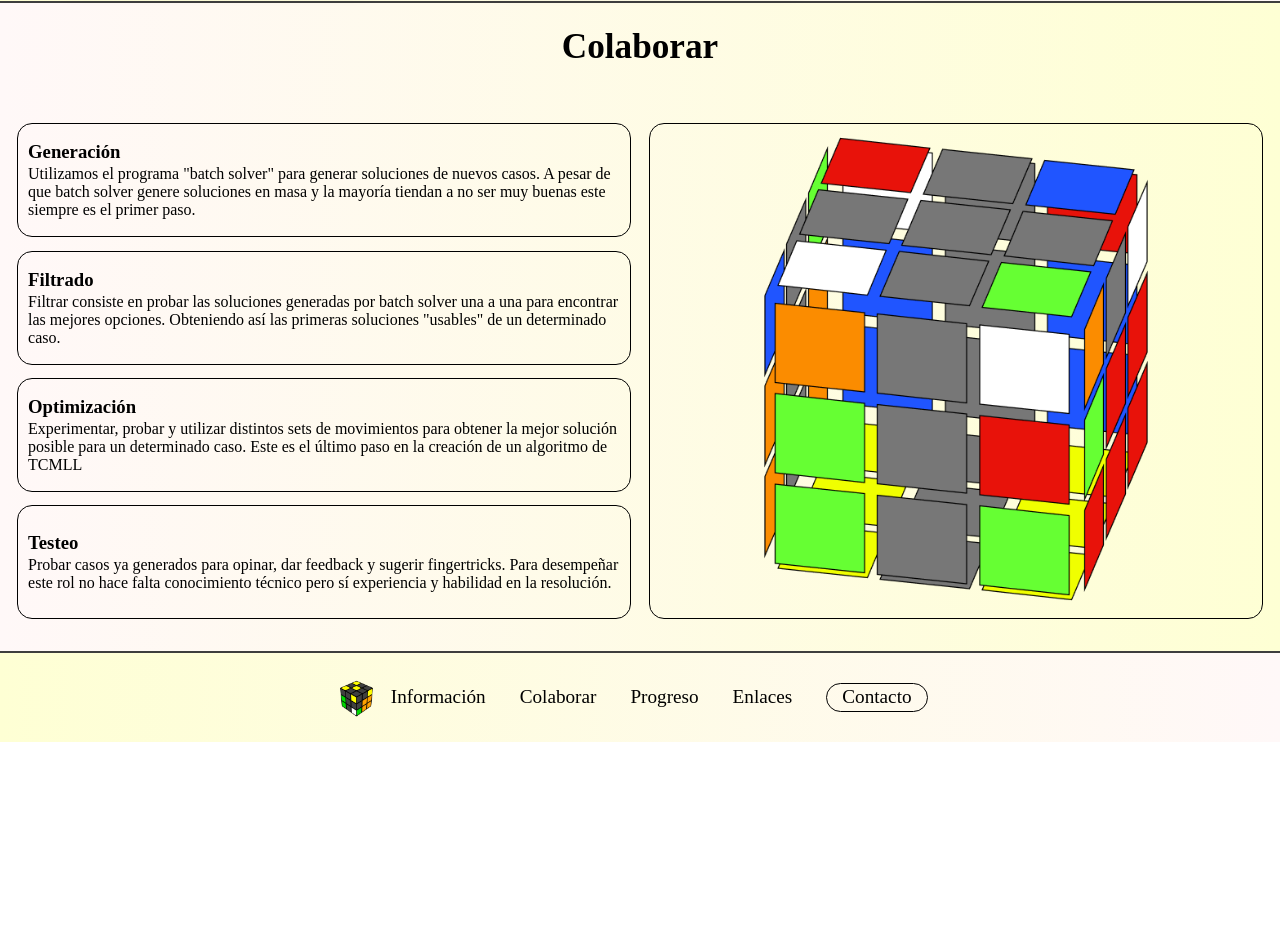
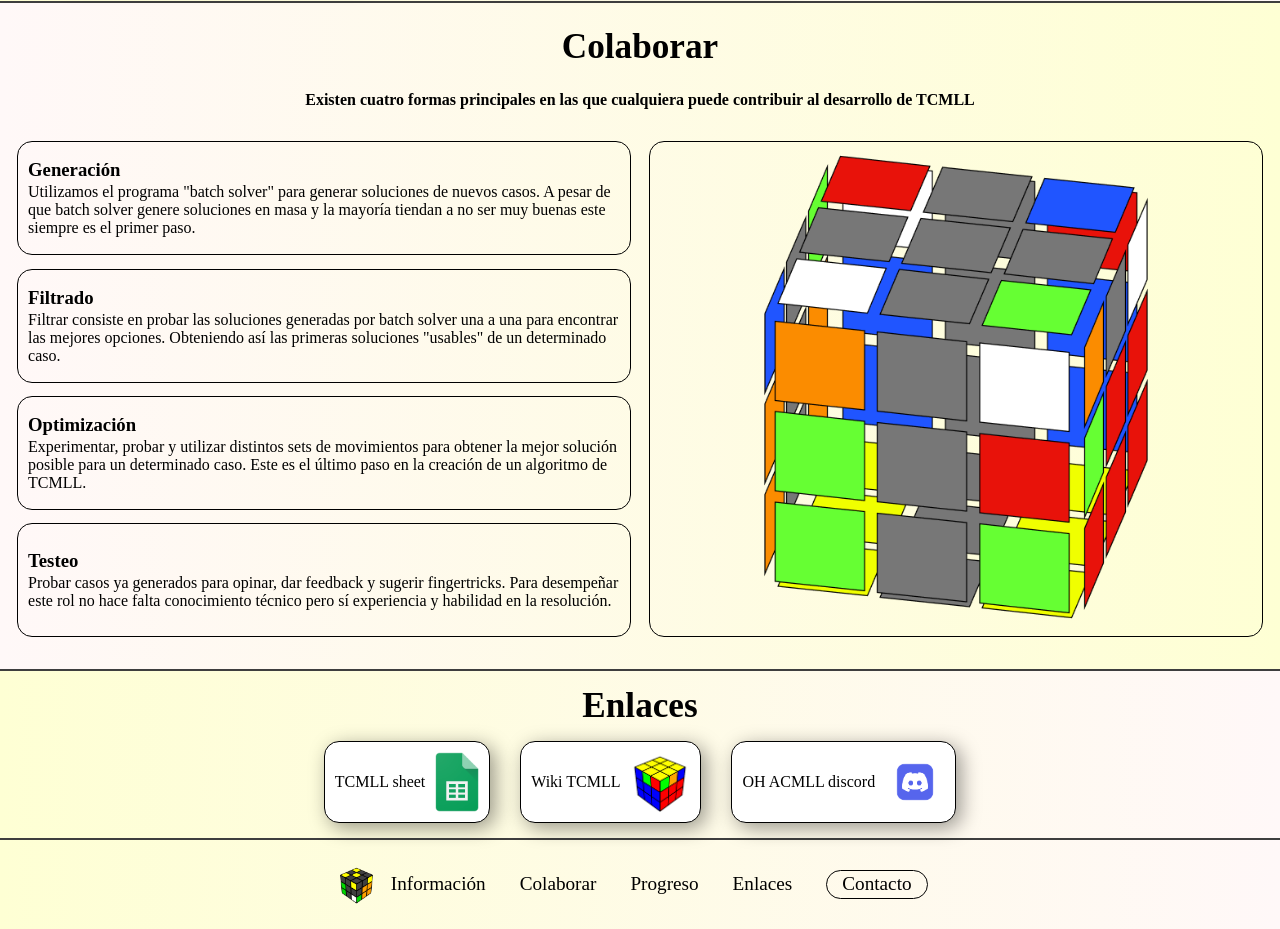
Before and after one commit to AlvaroGonzalezVizuete/lnd_ProyectoWeb, a plain HTML site: page index.html in a window 1280 px wide. Shown: the part 2070-2999 px from the top of the page. Before the commit the page ends 2812 px from the top, so only its background shows below. Drawn offline with Linux system fonts and the light colour scheme; a web font is replaced by a local one.

Commit message:
Trabajo de clase 5/2/26

```diff
--- a/CSS/styles.css
+++ b/CSS/styles.css
@@ -11,6 +11,17 @@
 body {background-image: linear-gradient(90deg, #feffd4, #fff8f8);}
 
 
+@keyframes dark_hover {
+    100%{
+        background-color: rgb(47, 47, 47);
+        color: #fafbed;
+    }
+}
+@keyframes dark_hover_font {
+    100%{
+        color: #fafbed;;
+    }
+}
 
 nav {
     display: flex;
@@ -69,13 +80,16 @@ nav img{
         background-color: rgb(230, 255, 255);
     }
 }
-.nav_contacto:hover {
-   animation: 0.5s contacto_hover forwards ease-in-out;
-}
 .nav_contacto a{
     text-decoration: none;
     color: black;
     font-size: 1.4em;
+}
+.nav_contacto:hover {
+   animation: 0.5s dark_hover forwards;
+}
+.nav_contacto a:hover {
+    animation: 0.5s dark_hover_font  forwards;
 }
 .menu_icon{
     display: none;
@@ -266,14 +280,8 @@ td, th {
     border: solid 1px black;
     text-align: left;
 }
-@keyframes colaborar_hover {
-    100%{
-        background-color: rgb(47, 47, 47);
-        color: #fafbed;
-    }
-}
 .colaborar_element:hover {
-    animation: colaborar_hover 0.5s forwards;
+    animation: dark_hover 0.5s forwards;
 }
 .colaborar_element h3 {
     text-align: left;
@@ -282,6 +290,35 @@ td, th {
 .colaborar_element p {
     margin: 10px;
     margin-top: 2px;
+}
+
+#enlaces h2 {
+    margin-top: 15px;
+}
+.enlaces_container {
+    display: flex;
+    justify-content: center;
+}
+.enlaces_element {
+    display: flex;
+    align-items: center;
+    background-color: white;
+    border: solid 1px black;
+    border-radius: 15px;
+    margin: 15px;
+    box-shadow: 5px 5px 20px rgba(0, 0, 0, 0.4);
+}
+.enlaces_element:hover {
+    animation: dark_hover 0.5s forwards;
+}
+.enlaces_element a {
+    margin-left: 10px;
+    text-decoration: none;
+    color: black;
+}
+.enlaces_element img {
+    height: 10vh;
+    padding: 10px;
 }
 
 .small_separator{
--- a/index.html
+++ b/index.html
@@ -6,6 +6,7 @@
     <meta name="keywords" content="tcmll, roux, rubik's cube">
     <meta name="author" content="Álvaro González Vizuete">
     <title>TCMLL</title>
+    <link rel="icon" type="image/x-icon" href="Images/tcmll_representation.png">
     <link rel="stylesheet" href="CSS/styles.css">
 </head>
 <body>
@@ -18,9 +19,11 @@
             <a href="#informacion">Información</a>
             <a href="#colaborar">Colaborar</a>
             <a href="#progreso">Progreso</a>
-            <a href="">Enlaces</a>
+            <a href="#enlaces">Enlaces</a>
         </div>
-        <div class="nav_contacto"><a href="">Contacto</a></div>
+        <div class="nav_contacto">
+            <a href="">Contacto</a>
+        </div>
         <div class="menu_icon">
             <div class="menu_icon_bar"></div>
             <div class="menu_icon_bar"></div>
@@ -52,7 +55,7 @@
                     Además, con una letra y un número adicional se especifíca el caso concreto, por ejemplo: TCMLL 1a-3B.
                 </p>
                 <p class="italic">
-                    Más información en la sección <a href="">enlaces</a>
+                    Más información en la sección <a href="#enlaces">enlaces</a>
                 </p>
             </div>
             <img src="Images/tcmll_notacion.png" alt="tcmll notacion">
@@ -166,6 +169,7 @@
     <hr>
     <section id="colaborar">
         <h2>Colaborar</h2>
+        <h4>Existen cuatro formas principales en las que cualquiera puede contribuir al desarrollo de TCMLL</h4>
         <div id="colaborar_container">
             <div class="colaborar_options">
                 <div class="colaborar_element">
@@ -178,7 +182,7 @@
                 </div>
                 <div class="colaborar_element">
                     <h3>Optimización</h3>
-                    <p>Experimentar, probar y utilizar distintos sets de movimientos para obtener la mejor solución posible para un determinado caso. Este es el último paso en la creación de un algoritmo de TCMLL</p>
+                    <p>Experimentar, probar y utilizar distintos sets de movimientos para obtener la mejor solución posible para un determinado caso. Este es el último paso en la creación de un algoritmo de TCMLL.</p>
                 </div>
                 <div class="colaborar_element">
                     <h3>Testeo</h3>
@@ -193,13 +197,32 @@
     </section>
 
     <hr>
+    <section id="enlaces">
+        <h2>Enlaces</h2>
+        <div class="enlaces_container">
+            <div class="enlaces_element">
+                <a href="https://docs.google.com/spreadsheets/d/1ucLxYATDLN82UuJuEaDLFuKhaVHlKUaqicId2_LNISA/edit" target="_blank">TCMLL sheet</a>
+                <img src="Images/sheet_link.png" alt="google sheets logo">
+            </div>
+            <div class="enlaces_element">
+                <a href="https://www.speedsolving.com/wiki/index.php?title=TCMLL" target="_blank">Wiki TCMLL</a>
+                <img src="Images/wiki_link.png" alt="speedsolving wiki logo">
+            </div>
+            <div class="enlaces_element">
+                <a href="" target="_blank">OH ACMLL discord</a>
+                <img src="Images/discord_link.png" alt="discord logo">
+            </div>
+        </div>
+    </section>
+
+    <hr>
     <footer>
         <img src="Images/tcmll_representation.png" alt="tcmll representation">
         <ul>
             <li><a href="#informacion">Información</a></li>
             <li><a href="#colaborar">Colaborar</a></li>
             <li><a href="#progreso">Progreso</a></li>
-            <li><a href="">Enlaces</a></li>
+            <li><a href="#enlaces">Enlaces</a></li>
             <li><div class="footer_contacto"><a href="">Contacto</a></div></li>
         </ul>
     </footer>
```
Also changed, not shown: Images/discord_link.png (added), Images/sheet_link.png (added), Images/wiki_link.png (added).
